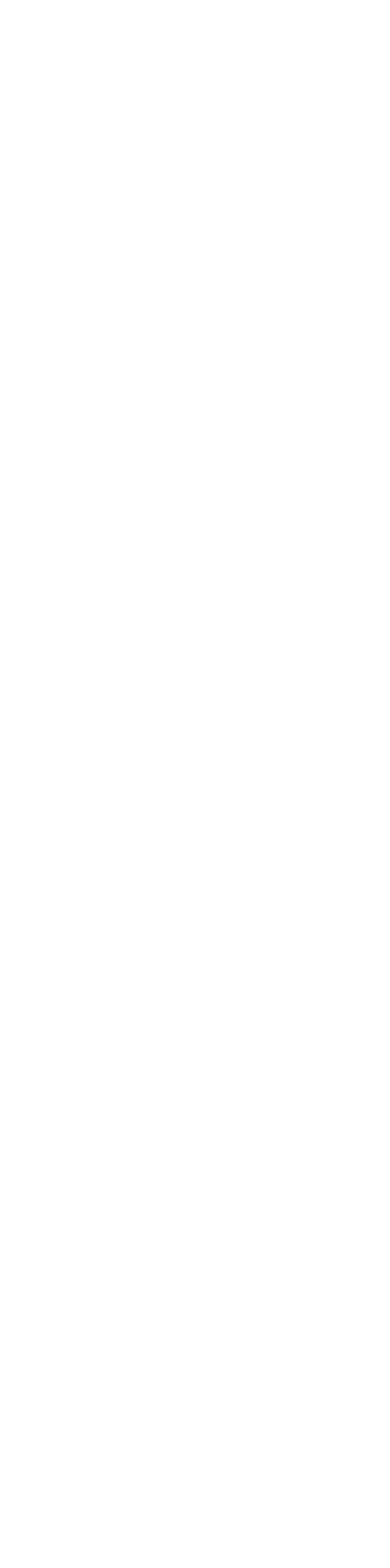
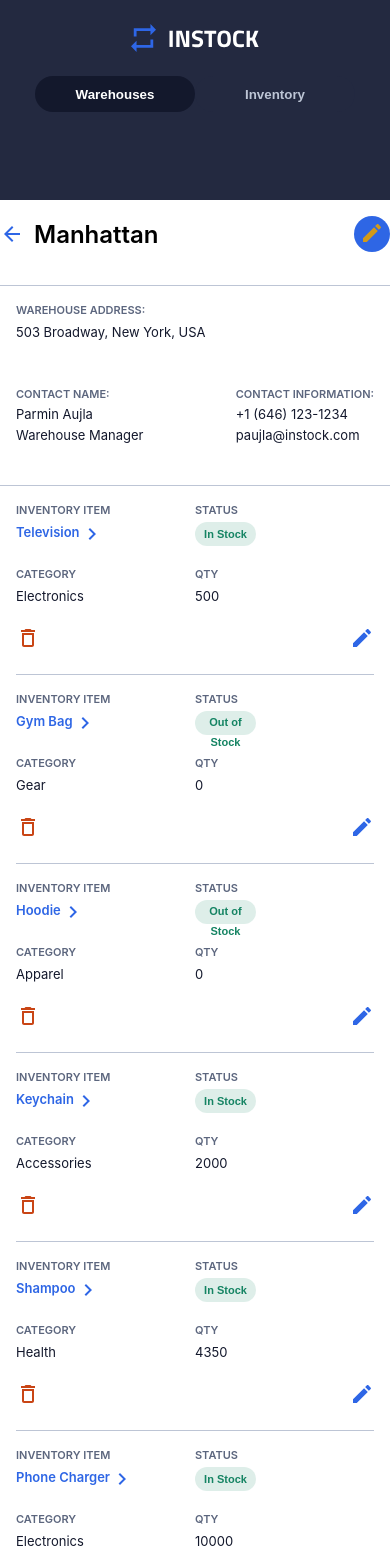
Before and after one commit to ShirinSadeghii/instock-frontend, a React (Create React App) app: page /details in a window 390 px wide. Shown: the top 1568 px of the page. Before the commit the page ends 844 px from the top, so only its background shows below. Built offline with nearby package versions, Linux system fonts and the light colour scheme.

Commit message:
mobile version of single warehouse details page complete

```diff
--- a/src/components/Header/Header.jsx
+++ b/src/components/Header/Header.jsx
@@ -6,7 +6,7 @@ function Header() {
        <div className='header'>
         <div className='header__container'>
             <div className='header__sub-container'>
-                <img className="header__logo" src={Logo} alt='Logo'></img>
+                <img className="header__logo" src={Logo} alt='Logo' />
             </div>
             <div className='header__sub-container' >
                 <button className='header__button header__button--active'>Warehouses</button>
--- /dev/null
+++ b/src/components/Warehouse/Warehouse.jsx
@@ -0,0 +1,79 @@
+import { useState } from 'react';
+import dataJson from '../../data/data.json';
+import dataDetailsJson from '../../data/datadetails.json';
+import '../Warehouse/Warehouse.scss';
+import ArrowBack from '../../assets/Icons/arrow_back-24px.svg';
+import Edit from '../../assets/Icons/edit-24px.svg';
+import Chevron from '../../assets/Icons/chevron_right-24px.svg';
+import Delete from '../../assets/Icons/delete_outline-24px.svg';
+
+function Warehouse() {
+    const [warehouses, setWarehouses] = useState(dataJson)
+    const [selectedWarehouse, setSelectedWarehouse] = useState(dataDetailsJson[0]);
+
+    return (
+        <section className='warehouse'>
+            <div className='warehouse__header'>
+                <div className='warehouse__container'>
+                    <img src={ArrowBack} alt="arrow back icon"></img>
+                    <h1 className='warehouse__title'>{dataJson[0].warehouse_name}</h1>
+                </div>
+                <div className='warehouse__container'>
+                    <button className='warehouse__edit-btn'>
+                        <img className="warehouse__edit-icon" src={Edit} alt='edit icon'></img>
+                    </button>
+                </div>
+            </div>
+
+            <ul className='warehouse__list'>
+                    <li className='warehouse__list-item'>
+                        <span className='warehouse__label'>WAREHOUSE ADDRESS:</span>
+                        <span className='warehouse__label-item' >{dataJson[0].address}, {dataJson[0].city}, {dataJson[0].country}</span>
+                    </li>
+                    <li className='warehouse__list-item warehouse__list-item--row'>
+                        <div>
+                            <span className='warehouse__label'>CONTACT NAME:</span>
+                            <span className='warehouse__label-item'><br></br>{dataJson[0].contact_name}</span>
+                            <span className='warehouse__label-item'><br></br>{dataJson[0].contact_position}</span>
+                        </div>
+                        <div>
+                            <span className='warehouse__label'>CONTACT INFORMATION:</span>
+                            <span className='warehouse__label-item'><br></br>{dataJson[0].contact_phone}</span>
+                            <span className='warehouse__label-item'><br></br>{dataJson[0].contact_email}</span>
+                        </div>
+
+                    </li>
+            </ul>
+            <ul className='warehouse__list'> {dataDetailsJson.map((detail, index) => {
+                return (
+                    <li key={index} className='warehouse__inventory'>
+                        <div className='inventory'>
+                            <div className='inventory__container'>
+                                <span className='warehouse__label'>INVENTORY ITEM</span>
+                                <span className='warehouse__label-item warehouse__label-item--blue'>{detail.item_name}
+                                    <img src={Chevron} alt="chevron icon"></img>
+                                </span>
+                                <span className='warehouse__label'>CATEGORY</span>
+                                <span className='warehouse__label-item'>{detail.category}</span>
+                            </div>
+                            <div className='inventory__container'>
+                                <span className='warehouse__label'>STATUS</span>
+                                <button className='warehouse__label-item warehouse__label-btn'>{detail.status}</button>
+                                <span className='warehouse__label'>QTY</span>
+                                <span className='warehouse__label-item'>{detail.quantity}</span>
+                            </div>
+                        </div>
+                        <div className='logo__container'>
+                            <img src={Delete} alt="delete icon"></img>
+                            <img src={Edit} alt="edit icon"></img>
+                        </div>
+                    </li>
+                )
+            })}
+            </ul>
+
+        </section>
+    )
+}
+
+export default Warehouse
--- /dev/null
+++ b/src/components/Warehouse/Warehouse.scss
@@ -0,0 +1,111 @@
+@use '../../styles/partials/variables' as *;
+
+.warehouse {
+    // padding: 0 24px;
+
+    &__header {
+        display: flex;
+        justify-content: space-between;
+    }
+
+    &__container {
+        display: flex;
+        align-items: center;
+    }
+
+    &__title {
+        font-weight: 600;
+        padding-left: 10px;
+    }
+
+    &__edit-btn {
+        border: none;
+        background-color: $Instock-Indigo;
+        width: 36px;
+        height: 36px;
+        border-radius: 20px;
+    }
+
+    &__edit-icon {
+        filter: invert(1);
+    }
+
+    &__list {
+        list-style-type: none;
+        display: flex;
+        flex-direction: column;
+        padding-inline-start: 0;
+        border-top: 1px solid $Cloud;
+        padding: 0 16px;
+    }
+
+    &__list-item {
+        display: flex;
+        flex-direction: column;
+        padding-bottom: 24px;
+        padding-top: 16px;
+
+        &--row {
+            flex-direction: row;
+            justify-content: space-between;
+        }
+    }
+
+    &__label {
+        font-size: 11px;
+        font-weight: 600;
+        line-height: 16px;
+        color: $Slate;
+        padding-bottom: 4px;
+
+        &-item {
+            font-size: 13px;
+            color: $Instock-Black;
+            line-height: 20px;
+
+            &--blue {
+                display: flex;
+                color: $Instock-Indigo;
+                font-weight: 600;
+                margin-bottom: 20px;
+            }
+        }
+
+        &-btn {
+            width: 61px;
+            height: 24px;
+            border-radius: 20px;
+            border: none;
+            background-color: #15846324;
+            color: #158463;
+            font-size: 11px;
+            font-weight: 600;
+            margin-bottom: 20px;
+        }
+    }
+
+    &__inventory {
+        display: flex;
+        flex-direction: column;
+        padding-top: 16px;
+        padding-bottom: 24px;
+        border-bottom: 1px solid $Cloud;
+    }
+
+}
+
+.inventory {
+    display: flex;
+
+    &__container {
+        display: flex;
+        flex-direction: column;
+        width: 50%;
+    }
+}
+
+.logo__container {
+    display: flex;
+    justify-content: space-between;
+    margin-top: 20px;
+}
--- /dev/null
+++ b/src/data/datadetails.json
@@ -0,0 +1,92 @@
+[
+    {
+        "id": 1,
+        "warehouse_id": 1,
+        "item_name": "Television",
+        "description": "This 50\", 4K LED TV provides a crystal-clear picture and vivid colors.",
+        "category": "Electronics",
+        "status": "In Stock",
+        "quantity": 500
+    },
+    {
+        "id": 2,
+        "warehouse_id": 1,
+        "item_name": "Gym Bag",
+        "description": "Made out of military-grade synthetic materials, this gym bag is highly durable, water resistant, and easy to clean.",
+        "category": "Gear",
+        "status": "Out of Stock",
+        "quantity": 0
+    },
+    {
+        "id": 3,
+        "warehouse_id": 1,
+        "item_name": "Hoodie",
+        "description": "A simple 100% cotton hoodie, this is an essential piece for any wardrobe.",
+        "category": "Apparel",
+        "status": "Out of Stock",
+        "quantity": 0
+    },
+    {
+        "id": 4,
+        "warehouse_id": 1,
+        "item_name": "Keychain",
+        "description": "Made from 100% genuine leather, this keychain will keep your keys organized while keeping a classic, professional look.",
+        "category": "Accessories",
+        "status": "In Stock",
+        "quantity": 2000
+    },
+    {
+        "id": 5,
+        "warehouse_id": 1,
+        "item_name": "Shampoo",
+        "description": "Natural shampoo made from 99% biodegradable ingredients.",
+        "category": "Health",
+        "status": "In Stock",
+        "quantity": 4350
+    },
+    {
+        "id": 6,
+        "warehouse_id": 1,
+        "item_name": "Phone Charger",
+        "description": "This USB-C phone charger features fast charging for the latest devices.",
+        "category": "Electronics",
+        "status": "In Stock",
+        "quantity": 10000
+    },
+    {
+        "id": 7,
+        "warehouse_id": 1,
+        "item_name": "Tent",
+        "description": "Perfect for spring or summer camping, this 1-person tent is easy to pack and has the option to become modular when used with other products.",
+        "category": "Gear",
+        "status": "In Stock",
+        "quantity": 800
+    },
+    {
+        "id": 8,
+        "warehouse_id": 1,
+        "item_name": "Winter Jacket",
+        "description": "Made with a durable 100% waterproof shell, and breathable layers without a ton of vents and perforations. breathable layers without a ton of vents and perforations.",
+        "category": "Apparel",
+        "status": "Out of Stock",
+        "quantity": 0
+    },
+    {
+        "id": 9,
+        "warehouse_id": 1,
+        "item_name": "Watch",
+        "description": "Crafted from premium materials including a full-grain leather strap and a stainless steel case, this watch features swiss movement and is waterproof up to 5 ATM.",
+        "category": "Accessories",
+        "status": "Out of Stock",
+        "quantity": 0
+    },
+    {
+        "id": 10,
+        "warehouse_id": 1,
+        "item_name": "Soap",
+        "description": "Organic and hypoallergenic, this soap is safe to use for all skin types.",
+        "category": "Health",
+        "status": "In Stock",
+        "quantity": 12500
+    }
+]
--- a/src/pages/WarehouseDetails/WarehouseDetails.jsx
+++ b/src/pages/WarehouseDetails/WarehouseDetails.jsx
@@ -1,2 +1,14 @@
-function WarehouseDetails() {}
+import Header from "../../components/Header/Header";
+import Footer from "../../components/Footer/Footer";
+import Warehouse from '../../components/Warehouse/Warehouse';
+
+function WarehouseDetails() {
+    return (
+        <>
+            <Header />
+            <Warehouse />
+            <Footer />
+        </>
+    );
+}
 export default WarehouseDetails;
```
